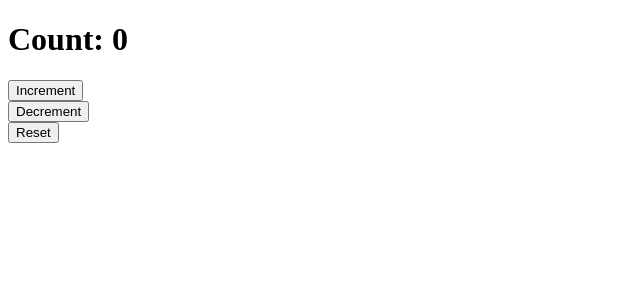
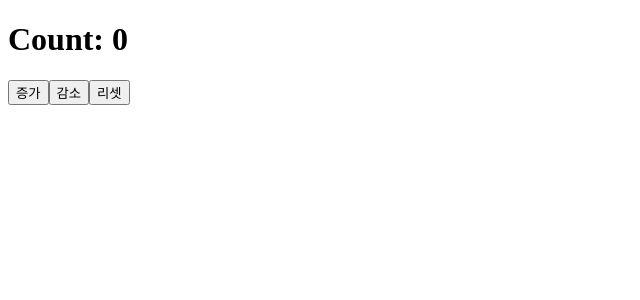
Before and after one commit to jieun-107/react-study, a React (Vite) app: page / in a window 1280 px wide. Shown: the top 300 px of the page, without its empty margins (0-640 px from the left). Built offline with nearby package versions, Linux system fonts and the light colour scheme.

Commit message:
useReducer

```diff
--- a/src/App.tsx
+++ b/src/App.tsx
@@ -9,6 +9,7 @@
 import FirstCount from "./components/section6/FirstCount";
 import SecondCount from "./components/section6/SecondCount";
 import Count from "./components/section6/Count";
+import Ex07 from "./components/section6/Ex07";
 
 export default function App() {
   // 상태 끌어올리기 패턴 : 부모 컴포넌트에서 공통 상태와 업데이트 함수를 정의하여 자식 컴포넌트에 전달
@@ -28,7 +29,8 @@
       {/* <Ex06 /> */}
       {/* <FirstCount count={count} handleIncrement={handleIncrement} />
       <SecondCount count={count} handleIncrement={handleIncrement} /> */}
-      <Count />
+      {/* <Count /> */}
+      <Ex07 />
     </>
   );
 }
--- /dev/null
+++ b/src/components/section6/Ex07.tsx
@@ -0,0 +1,15 @@
+import { useReducer } from "react"
+import counterReducer from "../../reducer/counterReducer";
+
+
+export default function Ex07() {
+  const [count, countDispatch] = useReducer(counterReducer, 0);
+  return (
+    <>
+      <h1>Count: {count}</h1>
+      <button onClick={() => countDispatch({ type: "INCREMENT" })}>증가</button>
+      <button onClick={() => countDispatch({ type: "DECREMENT" })}>감소</button>
+      <button onClick={() => countDispatch({ type: "RESET" })}>리셋</button>
+    </>
+  )
+}
--- /dev/null
+++ b/src/reducer/counterReducer.tsx
@@ -0,0 +1,12 @@
+export default function counterReducer(count:number, action: {type: string}) {
+  switch (action.type) {
+    case "INCREMENT":
+      return count + 1;
+    case "DECREMENT":
+      return count - 1;
+    case "RESET":
+      return 0;
+    default:
+      return count;
+  }
+}
```
